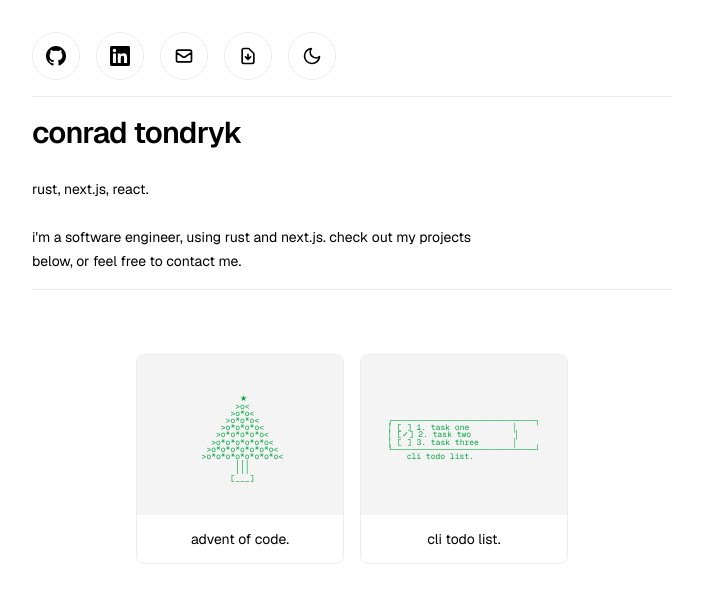
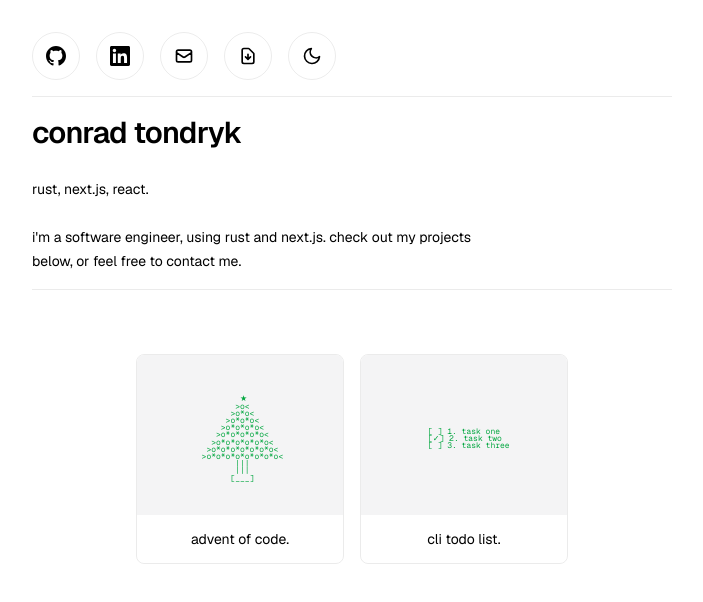
Before and after one commit to conradtondryk/website-0, a Next.js app: page / in a window 1280 px wide. Shown: the top 602 px of the page, without its empty margins (288-991 px from the left). Built offline with nearby package versions, Linux system fonts and the light colour scheme.

Commit message:
adjust ascii

```diff
--- a/app/components/carousel/ProjectCard.tsx
+++ b/app/components/carousel/ProjectCard.tsx
@@ -27,7 +27,7 @@ export default function ProjectCard({
         className={`w-full ${imageHeight} bg-zinc-100 dark:bg-zinc-900 flex items-center justify-center cursor-pointer`}
       >
         {asciiArt ? (
-          <pre className="text-[8px] leading-[0.9] text-green-600 dark:text-green-400 font-mono whitespace-pre overflow-hidden flex items-center justify-center p-2">
+          <pre className="text-[8px] leading-[0.9] text-green-600 dark:text-green-400 font-mono whitespace-pre overflow-hidden flex items-center justify-center w-full h-full p-2">
             {asciiArt}
           </pre>
         ) : imageUrl ? (
--- a/app/page.tsx
+++ b/app/page.tsx
@@ -28,12 +28,9 @@ export default function Home() {
       imageUrl: "",
       projectUrl: "https://github.com/conradtondryk/todo-project",
       asciiArt: `
-┌─────────────────────────┐
-│ [ ] 1. task one         │
-│ [✓] 2. task two         │
-│ [ ] 3. task three       │
-└─────────────────────────┘
-    cli todo list.
+  [ ] 1. task one
+  [✓] 2. task two
+  [ ] 3. task three
 `
     },
   ];
```
